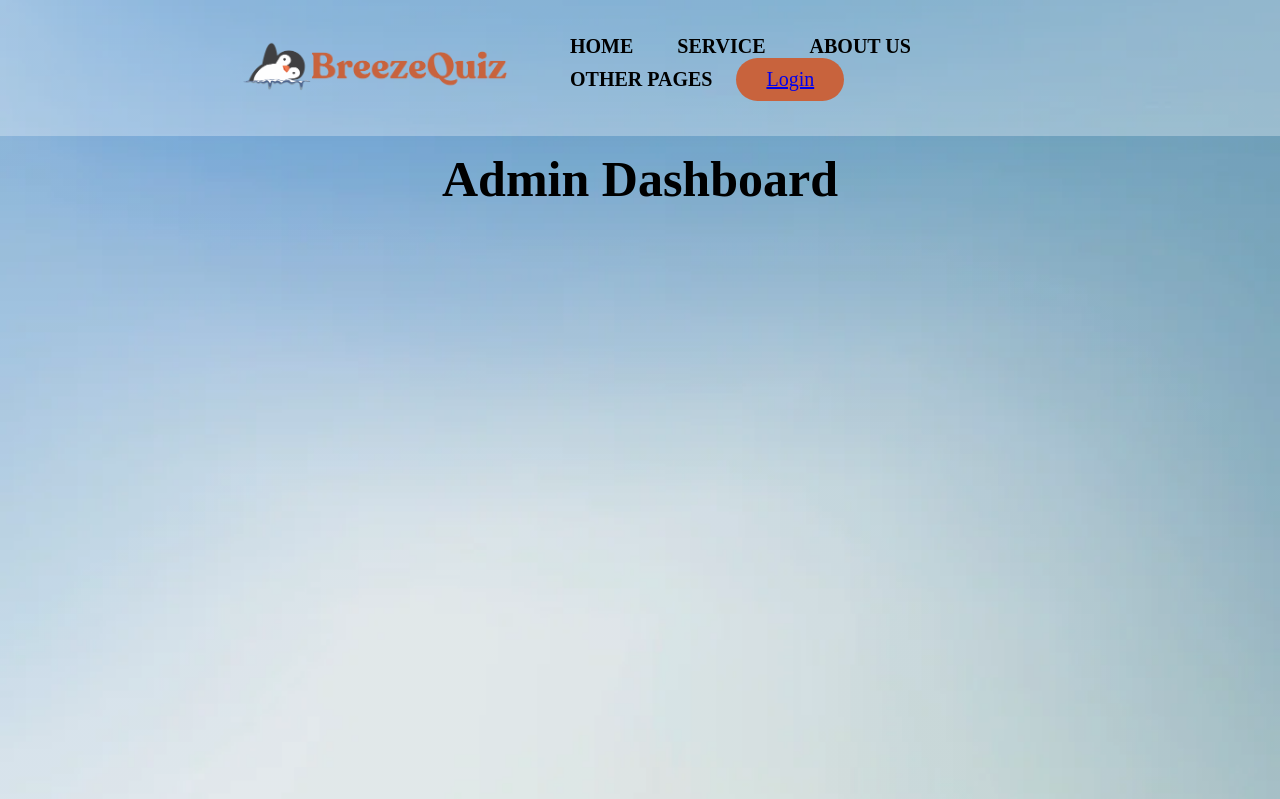
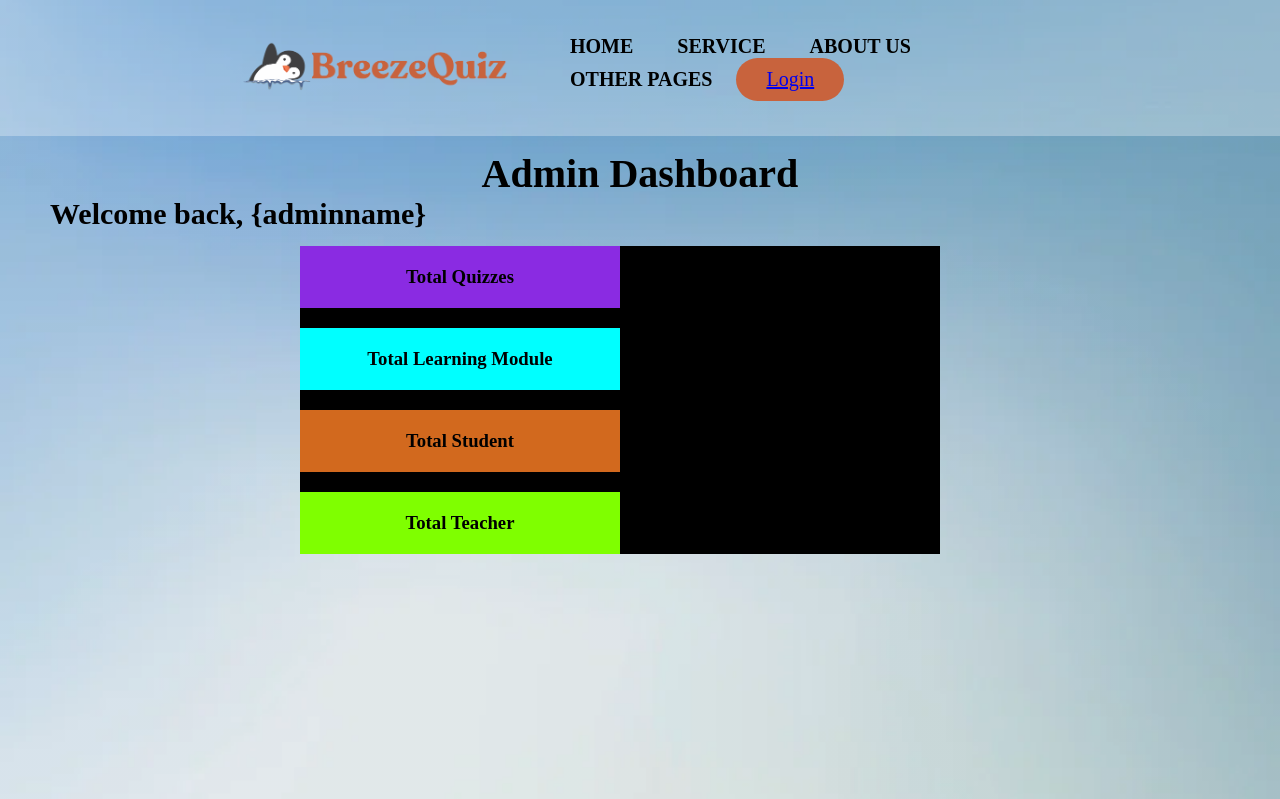
Before and after one commit to JackyKhoo0616/WEB_Assignment, a PHP site: page /adminDashboard.html in a window 1280 px wide; the page is wider, and only the part inside the window is pictured. Shown: the top 799 px of that part. Run offline with PHP 8.4, Linux system fonts and the light colour scheme.

Commit message:
update data div

```diff
--- a/adminDashboard.css
+++ b/adminDashboard.css
@@ -19,14 +19,55 @@
 	position: absolute;
 	top: 50%;
 	transform: translateY(-50%);
-	text-align: center;
 	color: #000;
 }
 
 .content h1 {
 	color: black;
-	font-size: 50px;
+	font-size: 40px;
     margin-top: -250px;
+	text-align: center;
+}
+
+.welcome {
+	color: black;
+	font-size: 20px;
+	margin-left: 50px;
+
+}
+
+.data {
+	background-color: black;
+	width: 50%;
+	position: absolute;
+	top: 50%;
+	transform: translateY(-50%);
+	color: #000;
+	margin-left: 300px;
+	display: inline-flex;
+	flex-wrap: wrap; /* Create rows if needed */
+	justify-content: space-between; /* Distribute sections with spacing */
+	gap: 20px; /* Add a gap between the sections */
+}
+
+.data1, .data2, .data3, .data4 {
+	/* ... your existing styles ... */
+	width: 50%; /* Adjust as needed */
+	padding: 20px; /* Adjust as needed */
+	text-align: center; /* Adjust as needed */
+  }
+
+.data1 {
+	background-color:blueviolet;
+}
+.data2 {
+	background-color:aqua;
+}
+.data3 {
+	background-color:chocolate;
+}
+.data4 {
+	background-color:chartreuse;
 }
 
 .login {
--- a/adminDashboard.html
+++ b/adminDashboard.html
@@ -43,14 +43,33 @@
 						<button class="login"><a href="#">Login</a></button>
 					</ul>
 				</div>
+			</div>
 
-				<!-- introduction -->
-				<div class="content">
+			<!-- headline & welcome msg -->
+			<div class="content">
+				<h1>Admin Dashboard</h1>
 
-					<h1>Admin Dashboard</h1>
+				<div class="welcome">
+					<h2>Welcome back, {adminname}</h2>
+				</div>
+			</div>
 
+			<div class="data">
+				<div class="data1">
+					<h3>Total Quizzes</h3>
 				</div>
 
+				<div class="data2">
+					<h3>Total Learning Module</h3>
+				</div>
+
+				<div class="data3">
+					<h3>Total Student</h3>
+				</div>
+
+				<div class="data4">
+					<h3>Total Teacher</h3>
+				</div>
 			</div>
 
 		</header>
```
